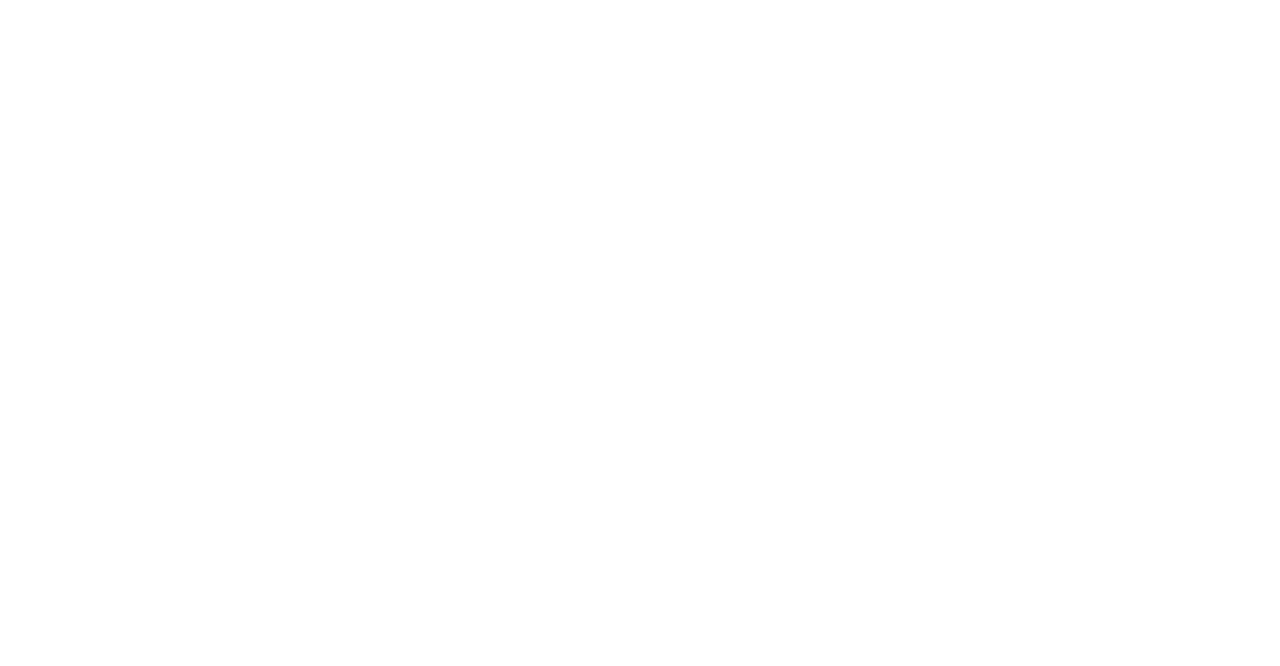
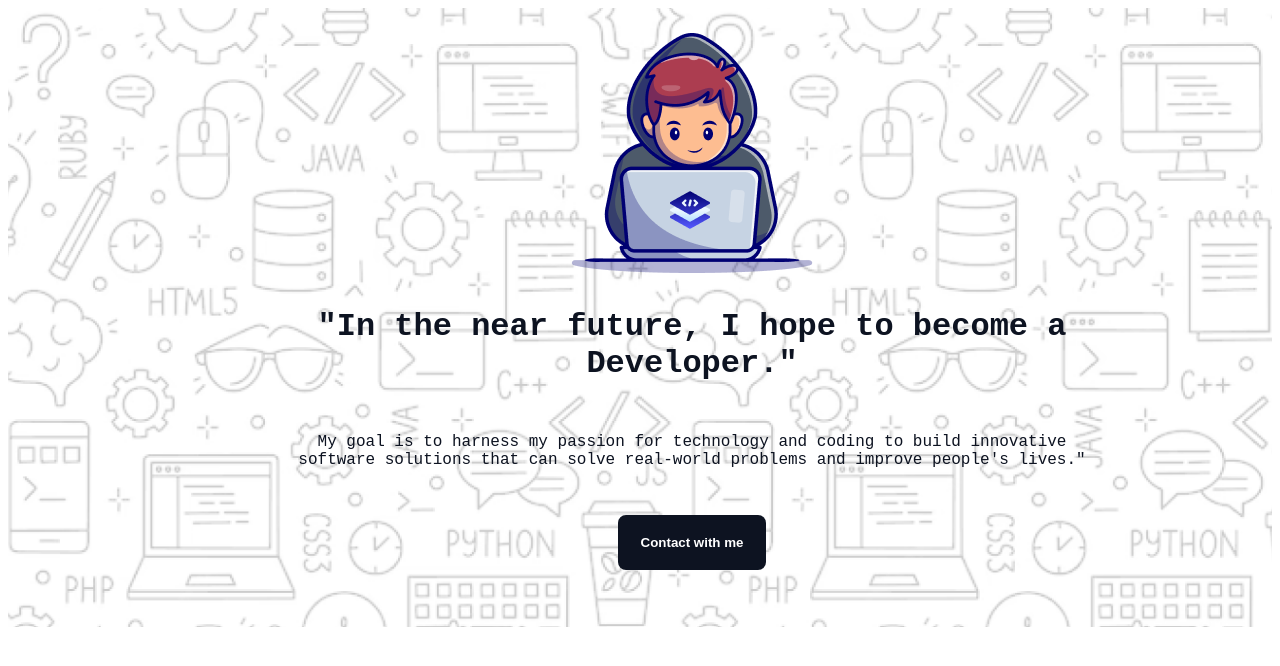
Before and after one commit to FajilatulJunnat/Assignment-1, a plain HTML site: page index.html in a window 1280 px wide. Drawn offline with Linux system fonts and the light colour scheme; a web font is replaced by a local one.

Commit message:
hero section done

```diff
--- a/index.html
+++ b/index.html
@@ -4,9 +4,22 @@
     <meta charset="UTF-8">
     <meta name="viewport" content="width=device-width, initial-scale=1.0">
     <title>Web Developer </title>
+    <!-- google font -->
+    <link rel="preconnect" href="https://fonts.googleapis.com">
+    <link rel="preconnect" href="https://fonts.gstatic.com" crossorigin>
+    <link href="https://fonts.googleapis.com/css2?family=Azeret+Mono:ital,wght@0,100..900;1,100..900&display=swap" rel="stylesheet">
+    <!-- css link -->
     <link rel="stylesheet" href="style.css">
 </head>
 <body>
-
+    <!-- hero part -->
+     <header class="hero">
+        <div class="hero-div">
+            <img src="./images/Group.png" alt="">
+           <div class="hero-txt"> <h1 class="defult">"In the near future, I hope to become a Developer."</h1>
+            <p >My goal is to harness my passion for technology and coding to build innovative software solutions that can solve real-world problems and improve people's lives."</p></div>
+            <button class="btn"><a href="#"> Contact with me</a></button>
+        </div>
+     </header>
 </body>
 </html>
--- a/style.css
+++ b/style.css
@@ -0,0 +1,51 @@
+/* google font */
+
+body{
+  font-family: "Azeret Mono", monospace;
+  font-optical-sizing: auto;
+  font-weight: 400;
+  font-style: normal;
+}
+.defult{
+    color: #0D1321;
+}
+.hero{
+    background-image: url(./images/Hero-bg.png);
+    background-position: center;
+    background-size: cover;
+    height: 619px;
+}
+.hero-div{
+    width: 948px;
+    height: 553px;
+    padding: 25px 0px;
+    margin: 0 210px;
+
+    text-align: center;
+}
+.hero-txt{
+    margin-top: 30px;
+    padding: 0px 70px;
+}
+.hero-txt p{
+    padding-top: 30px;
+    padding-bottom: 30px;
+    color: #0D1321;
+
+}
+.hero-txt h1{
+    font-weight: 800;
+}
+.btn{
+    background-color: #0D1321;
+    border: none;
+    border-radius: 8px;
+    /* height: 63px;
+    width: 198px; */
+    padding: 20px 23px;
+    font-weight: 600;
+}
+.btn a{
+    color: #ffffff;
+    text-decoration: none;
+}
```
